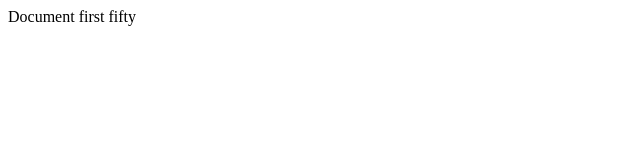
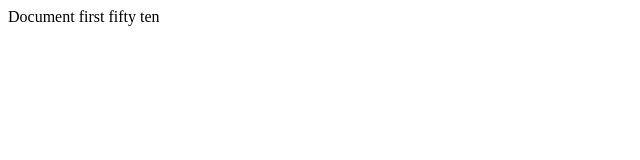
Before and after one commit to mohdehtishamuddin/template, a plain HTML site: page index.html in a window 1280 px wide. Shown: the full height of the page, 0-640 px from the left. Drawn offline with Linux system fonts and the light colour scheme.

Commit message:
initialize ten

```diff
--- a/index.html
+++ b/index.html
@@ -10,6 +10,7 @@
     Document
     first
     fifty
+    ten
 
 
 </body>
```
